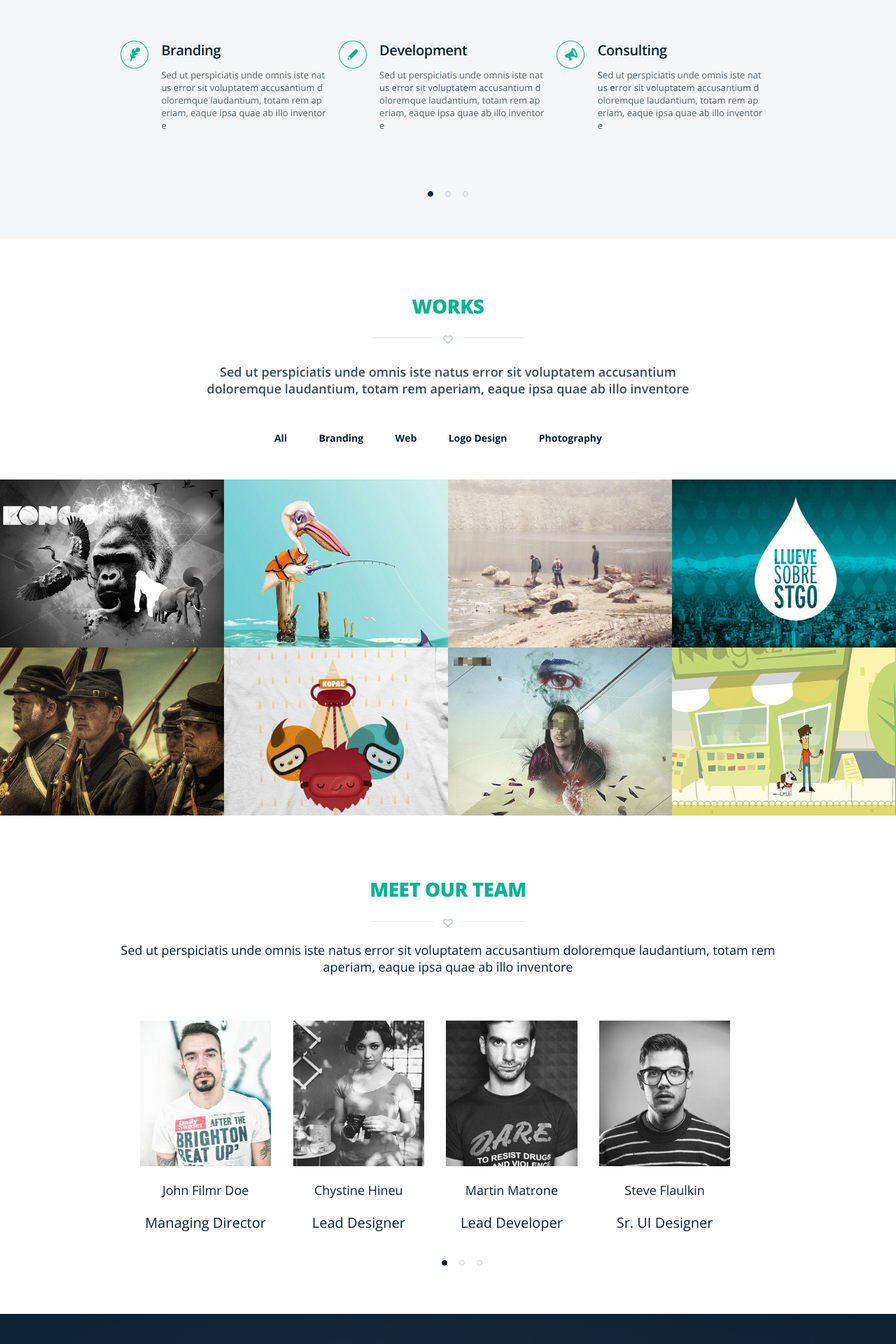
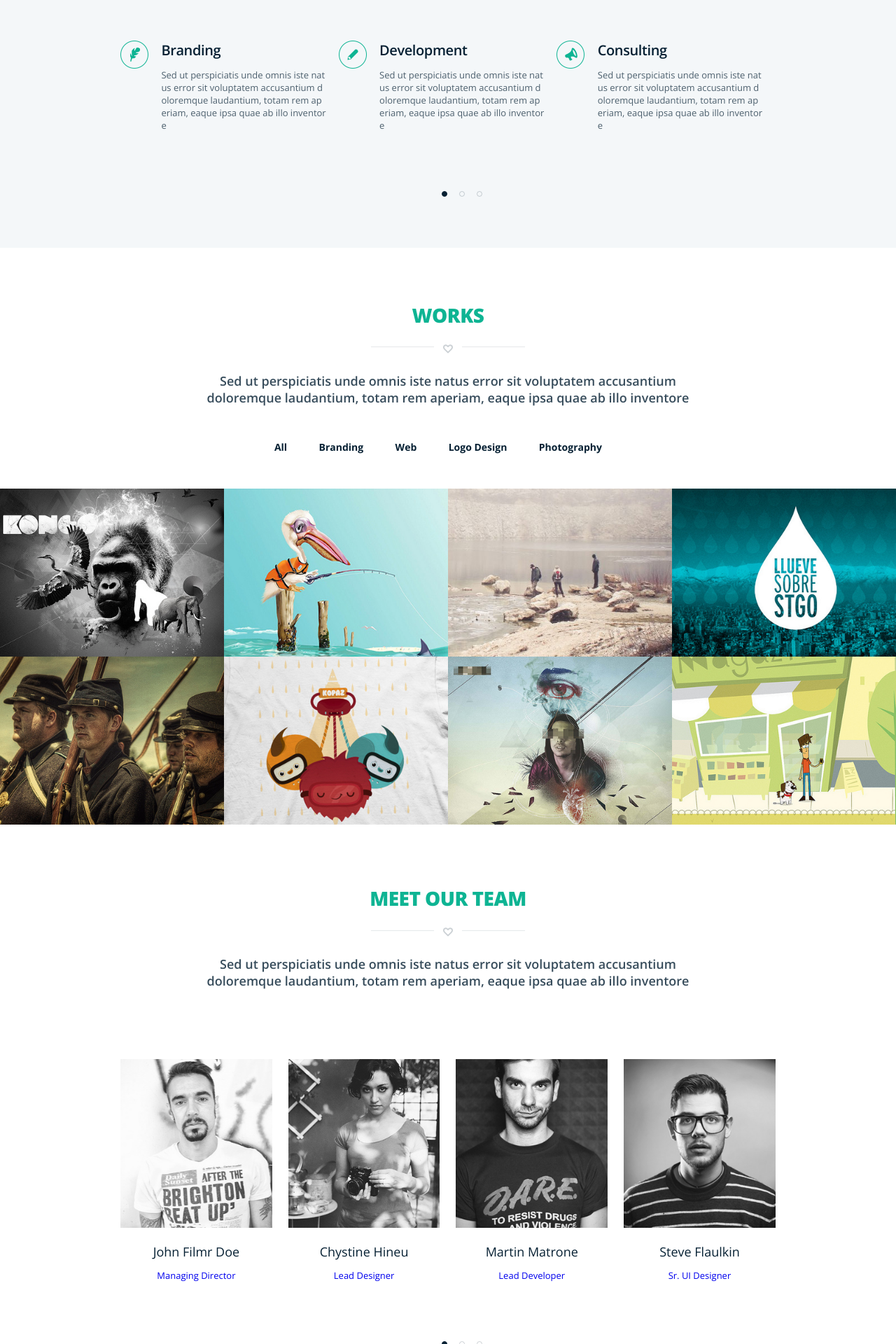
Before and after one commit to sameet360/webd221-assignment3, a PHP site: page / in a window 1280 px wide. Shown: the part 960-2880 px from the top of the page at 70% size. Run offline with PHP 8.4, Linux system fonts and the light colour scheme; some libraries are stand-ins or nearby versions.

Commit message:
team section

```diff
--- a/index.html
+++ b/index.html
@@ -27,11 +27,11 @@
 	</nav>
 
 	<header id="header">
-		<div class="pagination">
-			<i class="circle"></i>
-			<i class="circle"></i>
-			<i class="circle"></i>
-		</div><!-- /pagination -->
+		<ul class="pagination">
+			<li class="circle"></li>
+			<li class="circle"></li>
+			<li class="circle"></li>
+		</ul><!-- /pagination -->
 
 		<div class="contain">
 			<h1>Meet <b>Brandi</b>!</h1>
@@ -79,11 +79,11 @@
 			</div><!-- /feature-column -->
 			<div style="clear: both;"></div> <!-- clear floats technique-->
 
-			<div class="pagination">
-				<i class="circle"></i>
-				<i class="circle"></i>
-				<i class="circle"></i>
-			</div><!-- /pagination -->
+			<ul class="pagination">
+				<li class="circle"></li>
+				<li class="circle"></li>
+				<li class="circle"></li>
+			</ul><!-- /pagination -->
 		</div><!-- /contain -->
 	</section><!-- /features -->
 
@@ -93,7 +93,7 @@
 			<div class="shapes">
 				<hr class="main-lines"><i class="fa fa-heart-o"></i><hr class="main-lines">
 			</div><!-- /shapes -->
-			<h5>Sed ut perspiciatis unde omnis iste natus error sit voluptatem accusantium doloremque laudantium, totam rem aperiam, eaque ipsa quae ab illo inventore</h5>
+			<h5 class="subheading">Sed ut perspiciatis unde omnis iste natus error sit voluptatem accusantium doloremque laudantium, totam rem aperiam, eaque ipsa quae ab illo inventore</h5>
 
 			<div id="categories">
 				<a href="">All</a>
@@ -104,7 +104,7 @@
 			</div><!-- /categories -->
 		</div><!-- /contain -->
 
-		<ul class="work-gallery">
+		<ul id="work-gallery">
 			<li>
 				<img class="work-tile" src="images/image1.png" alt="">
 				<a href="#" class="gallery-link">
@@ -178,41 +178,108 @@
 			<h3>meet our team</h3>
 			<div class="shapes">
 				<hr class="main-lines"><i class="fa fa-heart-o"></i><hr class="main-lines">
-			</div><!-- /.shapes -->
-			<img src="" alt="">
-			<h5>Sed ut perspiciatis unde omnis iste natus error sit voluptatem accusantium doloremque laudantium, totam rem aperiam, eaque ipsa quae ab illo inventore</h5>
+			</div><!-- /shapes -->
+			<h5 class="subheading">Sed ut perspiciatis unde omnis iste natus error sit voluptatem accusantium doloremque laudantium, totam rem aperiam, eaque ipsa quae ab illo inventore</h5>
 
-			<div id="team-column">
-				<img src="images/team_image1.png" alt="">
+			<div class="team-column team-first">
+				<a href="#">
+					<div class="team-photo">
+						<img src="images/john.png" alt="John Filmr Doe's photo">
+						<div class="team-hover">
+							<strong>Nemo enim ipsam <br> voluptatem quia voluptas</strong>
+							<span>sit aspernatur aut odit aut fugit, sed quia consequuntur magni dolores eos qui ratione voluptatem.</span>
+
+							<div class="team-soc-link">
+								<img src="images/team-facebook.png" alt="">
+								<img src="images/team-twit.png" alt="">
+								<img src="images/team-gplus.png" alt="">
+							</div>
+						</div>
+					</div>
+					<div style="clear: both;"></div> <!-- clear floats technique-->
+
 					<h5>John Filmr Doe</h5>
 					<p>Managing Director</p>
-			</div><!-- /#team-column -->
+				</a>
+			</div><!-- /team-column -->
 
-			<div id="team-column">
-				<img src="images/team_image2.png" alt="">
+			<div class="team-column">
+				<a href="#">
+					<div class="team-photo">
+						<img src="images/team_image2.png" alt="Chystine Hineu's photo">
+						<div class="team-hover">
+							<strong>Nemo enim ipsam <br> voluptatem quia voluptas</strong>
+							<span>sit aspernatur aut odit aut fugit, sed quia consequuntur magni dolores eos qui ratione voluptatem.</span>
+
+							<div class="team-soc-link">
+								<img src="images/team-facebook.png" alt="">
+								<img src="images/team-twit.png" alt="">
+								<img src="images/team-gplus.png" alt="">
+							</div>
+						</div>
+					</div>
+					<div style="clear: both;"></div> <!-- clear floats technique-->
+
 					<h5>Chystine Hineu</h5>
 					<p>Lead Designer</p>
-			</div><!-- /#team-column -->
+				</a>
+			</div><!-- /team-column -->
 
-			<div id="team-column">
-				<img src="images/team_image3.png" alt="">
+			<div class="team-column">
+				<a href="#">
+					<div class="team-photo">
+						<img src="images/team_image3.png" alt="Martin Matrone's photo">
+						<div class="team-hover">
+							<strong>Nemo enim ipsam <br> voluptatem quia voluptas</strong>
+							<span>sit aspernatur aut odit aut fugit, sed quia consequuntur magni dolores eos qui ratione voluptatem.</span>
+
+							<div class="team-soc-link">
+								<img src="images/team-facebook.png" alt="">
+								<img src="images/team-twit.png" alt="">
+								<img src="images/team-gplus.png" alt="">
+							</div>
+						</div>
+					</div>
+					<div style="clear: both;"></div> <!-- clear floats technique-->
+
 					<h5>Martin Matrone</h5>
 					<p>Lead Developer</p>
-			</div><!-- /#team-column -->
+				</a>
+			</div><!-- /team-column -->
 
-			<div id="team-column">
-				<img src="images/team_image4.png" alt="">
+			<div class="team-column">
+				<a href="#">
+					<div class="team-photo">
+						<img src="images/team_image4.png" alt="Steve Flaulkin's photo">
+						<div class="team-hover">
+							<strong>Nemo enim ipsam <br> voluptatem quia voluptas</strong>
+							<span>sit aspernatur aut odit aut fugit, sed quia consequuntur magni dolores eos qui ratione voluptatem.</span>
+
+							<div class="team-soc-link">
+								<img src="images/team-facebook.png" alt="">
+								<img src="images/team-twit.png" alt="">
+								<img src="images/team-gplus.png" alt="">
+							</div>
+						</div>
+					</div>
+					<div style="clear: both;"></div> <!-- clear floats technique-->
+
 					<h5>Steve Flaulkin</h5>
 					<p>Sr. UI Designer</p>
-			</div><!-- /#team-column -->
+				</a>
+
+
+
+			</div><!-- /team-column -->
+			<div style="clear: both;"></div> <!-- clear floats technique-->
 
 			<ul class="pagination">
 				<li class="circle"></li>
 				<li class="circle"></li>
 				<li class="circle"></li>
-			</ul><!-- /.pagination -->
-		</div><!-- /.contain -->
-	</section><!-- /#team -->
+			</ul><!-- /pagination -->
+		</div><!-- /contain -->
+	</section><!-- /team -->
 
 	<section id="facts">
 		<div class="contain">
--- a/style/main.css
+++ b/style/main.css
@@ -247,7 +247,7 @@ header h5 {
   padding: 3.769em 0 0 0;
   overflow: hidden;
 }
-#works .contain h5 {
+.subheading {
   margin: 1.4em auto 0 auto;
   font-weight: 600;
   opacity: 0.8;
@@ -272,19 +272,19 @@ header h5 {
   -moz-border-radius: 7px;
   -o-border-radius: 7px;
 }
-.work-gallery {
+#work-gallery {
   width: 100%;
   list-style-type: none;
   padding-left: 0;
   float: left;
 }
-.work-gallery li {
+#work-gallery li {
   display: block;
   width: 25%;
   float: left;
   position: relative;
 }
-.work-gallery li a {
+#work-gallery li a {
   display: block;
   padding: 25% 10%;
   position: absolute;
@@ -296,32 +296,31 @@ header h5 {
   color: #ffffff;
   opacity: 0;
 }
-.work-gallery li a:hover {
+#work-gallery li a:hover {
   opacity: 1;
   -webkit-transition: opacity 0.25s ease-in-out;
   -moz-transition: opacity 0.25s ease-in-out;
   -o-transition: opacity 0.25s ease-in-out;
   transition: opacity 0.25s ease-in-out;
 }
-.work-gallery li a img {
+#work-gallery li a img {
   display: block;
   width: 3.077em;
   margin: 0 auto;
 }
-.work-gallery li a h5 {
+#work-gallery li a h5 {
   margin: 1.4em auto 0 auto;
   font-weight: 600;
   color: #ffffff;
-  opacity: 1;
 }
-.work-gallery li a p {
+#work-gallery li a p {
   font-size: 14px;
 }
-.work-gallery .work-tile {
+#work-gallery .work-tile {
   width: 100%;
   float: left;
 }
-.work-gallery .work-tile:hover {
+#work-gallery .work-tile:hover {
   cursor: pointer;
   z-index: 3;
   background-color: #0eb493;
@@ -329,38 +328,11 @@ header h5 {
 #team {
   padding: 45px 0;
 }
-#team-column {
-  margin-top: 65px;
-  width: 23%;
-  display: inline-block;
-  font-size: 20px;
-  padding-left: 28px;
-}
-#team-column img {
-  width: 100%;
-  display: inline-block;
-  margin-right: 28px;
-  margin-bottom: 20px;
-  vertical-align: top;
-}
-#team-column h5,
-#team-column p {
-  display: inline-block;
-  width: 100%;
-  text-align: center;
-  font-size: #062033;
-  font-weight: 400;
-}
-#team-column h5 p,
-#team-column p p {
-  font-size: 13px;
-  width: 70%;
-  font-weight: 600;
-}
-.pagination {
+#team .pagination {
+  margin-top: 5.000em;
   text-align: center;
 }
-.pagination .circle {
+#team .circle {
   margin: 7px;
   width: 8px;
   height: 8px;
@@ -371,10 +343,81 @@ header h5 {
   display: inline-block;
   border: 1px solid #062033;
 }
-.pagination .circle:first-child,
-.pagination .circle:hover {
+#team .circle:first-child,
+#team .circle:hover {
   background-color: #062033;
   opacity: 1;
+}
+.team-column {
+  float: left;
+  margin: 7.7em 0 0 2.45%;
+  width: 23.16%;
+  display: inline-block;
+  text-align: center;
+  position: relative;
+}
+.team-column a {
+  width: 100%;
+  float: left;
+}
+.team-column a:hover > h5 {
+  color: #0eb493;
+}
+.team-column img {
+  width: 100%;
+  float: left;
+}
+.team-column h5 {
+  margin-top: 1.2em;
+  color: #062033;
+  font-weight: 400;
+}
+.team-photo {
+  display: block;
+  float: left;
+  width: 100%%;
+  position: relative;
+}
+.team-photo:hover > .team-hover {
+  opacity: 1;
+  -webkit-transition: opacity 0.25s ease-in-out;
+  -moz-transition: opacity 0.25s ease-in-out;
+  -o-transition: opacity 0.25s ease-in-out;
+  transition: opacity 0.25s ease-in-out;
+}
+.team-photo .team-hover {
+  display: block;
+  padding: 10% 5%;
+  position: absolute;
+  z-index: 10;
+  width: 100%;
+  height: 100%;
+  background: rgba(14, 180, 147, 0.9);
+  text-align: center;
+  color: #ffffff;
+  opacity: 0;
+  font-size: 16px;
+  line-height: 24px;
+}
+.team-photo .team-hover strong,
+.team-photo .team-hover span {
+  margin-bottom: 1em;
+  display: block;
+}
+.team-photo .team-hover .team-soc-link {
+  position: absolute;
+  bottom: 1.769em;
+  left: 0;
+  right: 0;
+  margin: 0 auto;
+}
+.team-photo .team-hover img {
+  width: 3.231em;
+  margin-right: 0.5em;
+  float: none;
+}
+.team-first {
+  margin-left: 0;
 }
 #facts {
   padding: 55px 0;
--- a/style/main.less
+++ b/style/main.less
@@ -221,8 +221,7 @@ header {
 	 }
 
 	.pagination {
-		margin-top: 5.000em;
-		text-align: center;
+		.pagination();
 	}
 
 	.circle {
@@ -293,12 +292,13 @@ header {
 #works {
 	padding: 3.769em 0 0 0;
 	overflow: hidden;
+}
 
-	.contain h5 {
-		.bold();
-		opacity: 0.8;
-		width: 81%;
-	}
+.subheading {
+	margin: 1.4em auto 0 auto;
+	font-weight: 600;
+	opacity: 0.8;
+	width: 81%;
 }
 
 #categories {
@@ -323,7 +323,7 @@ header {
     }
 }
 
-.work-gallery {
+#work-gallery {
 	width: @total-width;
 	list-style-type: none;
 	padding-left: 0;
@@ -348,11 +348,7 @@ header {
 			opacity: 0;
 
 			&:hover {
-				opacity: 1;
-				-webkit-transition: opacity 0.25s ease-in-out;
-				-moz-transition: opacity 0.25s ease-in-out;
-				-o-transition: opacity 0.25s ease-in-out;
-				transition: opacity 0.25s ease-in-out;
+				.opacity();
 			}
 
 			img {
@@ -362,9 +358,9 @@ header {
 			}
 
 			h5 {
-				.bold();
+				margin: 1.4em auto 0 auto;
+				font-weight: 600;
 				color: @white;
-				opacity: 1;
 			}
 
 			p {
@@ -389,55 +385,110 @@ header {
 
 #team{
 	padding: 45px 0;
+
+	.pagination {
+		.pagination();
+	}
+
+	.circle {
+		.circle();
+
+		display: inline-block;
+		border: 1px solid @text-color;
+
+		&:first-child,
+		&:hover {
+			background-color: @text-color;
+			opacity: 1;
+		}
+	}
 }
 
-#team-column {
-	margin-top: 65px;
-	width: 23%;
+.team-column {
+	float: left;
+	margin: 7.7em 0 0 2.45%;
+	width: 23.16%;
 	display: inline-block;
-	font-size: 20px;
-	padding-left: 28px;
+	text-align: center;
+	position: relative;
+
+		a {
+			width: 100%;
+			float: left;
+
+			&:hover > h5 {
+				color: @brand-color;
+			}
+		}
 
 	 	img {
 		 	width: 100%;
-		 	display: inline-block;
-		 	margin-right: 28px;
-		 	margin-bottom: 20px;
-		 	vertical-align: top;
+		 	float: left;
 		 }
 
-		h5, p {
-			display: inline-block;
-			width: 100%;
-			text-align: center;
-			font-size: @dark;
+		h5 {
+			margin-top: 1.2em;
+			color: @dark;
 			font-weight: 400;
+		}
 
-			p {
-				font-size: 13px;
-				width: 70%;
-				font-weight: 600;
-			}
-		}
+
+}
+
+.team-photo {
+	display: block;
+	float: left;
+	width: 100%%;
+	position: relative;
+
+	&:hover > .team-hover {
+		.opacity();
 	}
 
-	.pagination {
-		//margin-top: 65px;
+	.team-hover {
+		display: block;
+		padding: 10% 5%;
+		position: absolute;
+		z-index: 10;
+		width: 100%;
+		height: 100%;
+		background: rgba(14, 180, 147, 0.9);
 		text-align: center;
+		color: @white;
+		opacity: 0;
+		font-size: @font-size-h5 - 2;
+		line-height: 24px;
+			strong,
+			span {
+				margin-bottom: 1em;
+				display: block;
 
-		.circle {
-			.circle();
+			}
 
-			display: inline-block;
-			border: 1px solid @text-color;
+			.team-soc-link {
+				position: absolute;
+				bottom: 1.769em;
+				left: 0;
+				right: 0;
+				margin: 0 auto;
+			}
 
-			&:first-child,
-			&:hover {
-				background-color: @text-color;
-				opacity: 1;
+			img {
+				width: 3.231em;
+				margin-right: 0.5em;
+				float: none;
 			}
-		}
+
+
+
 	}
+}
+
+.team-first {
+	margin-left: 0;
+}
+
+// ------------- facts -------------
 
 #facts {
 	padding: 55px 0;
--- a/style/mixins.less
+++ b/style/mixins.less
@@ -1,3 +1,5 @@
+@import "variables.less";
+
 .circle() {
 	margin: 7px;
 	width: 8px;
@@ -8,7 +10,15 @@
 	cursor: pointer;
 }
 
-.bold(){
-	margin: 1.4em auto 0 auto;
-	font-weight: 600;
+.pagination() {
+	margin-top: 5.000em;
+	text-align: center;
 }
+
+.opacity() {
+	opacity: 1;
+	-webkit-transition: opacity 0.25s ease-in-out;
+	-moz-transition: opacity 0.25s ease-in-out;
+	-o-transition: opacity 0.25s ease-in-out;
+	transition: opacity 0.25s ease-in-out;
+}
```
Also changed, not shown: images/john.png (added), images/team-facebook.png (added), images/team-gplus.png (added), images/team-twit.png (added), images/team_facebook.png, images/team_googleplus.png (added), images/team_twitter.png (added). Lines whose indentation alone changed are shown as unchanged.
